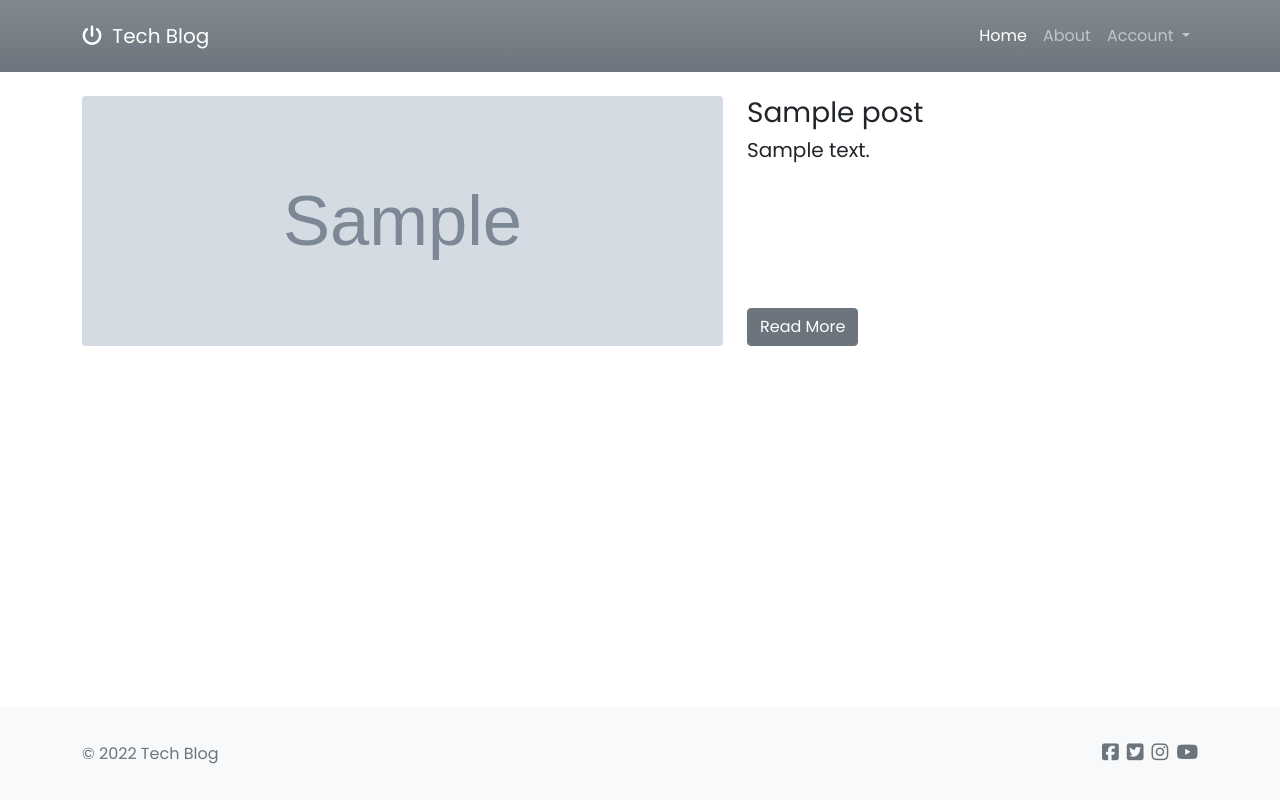
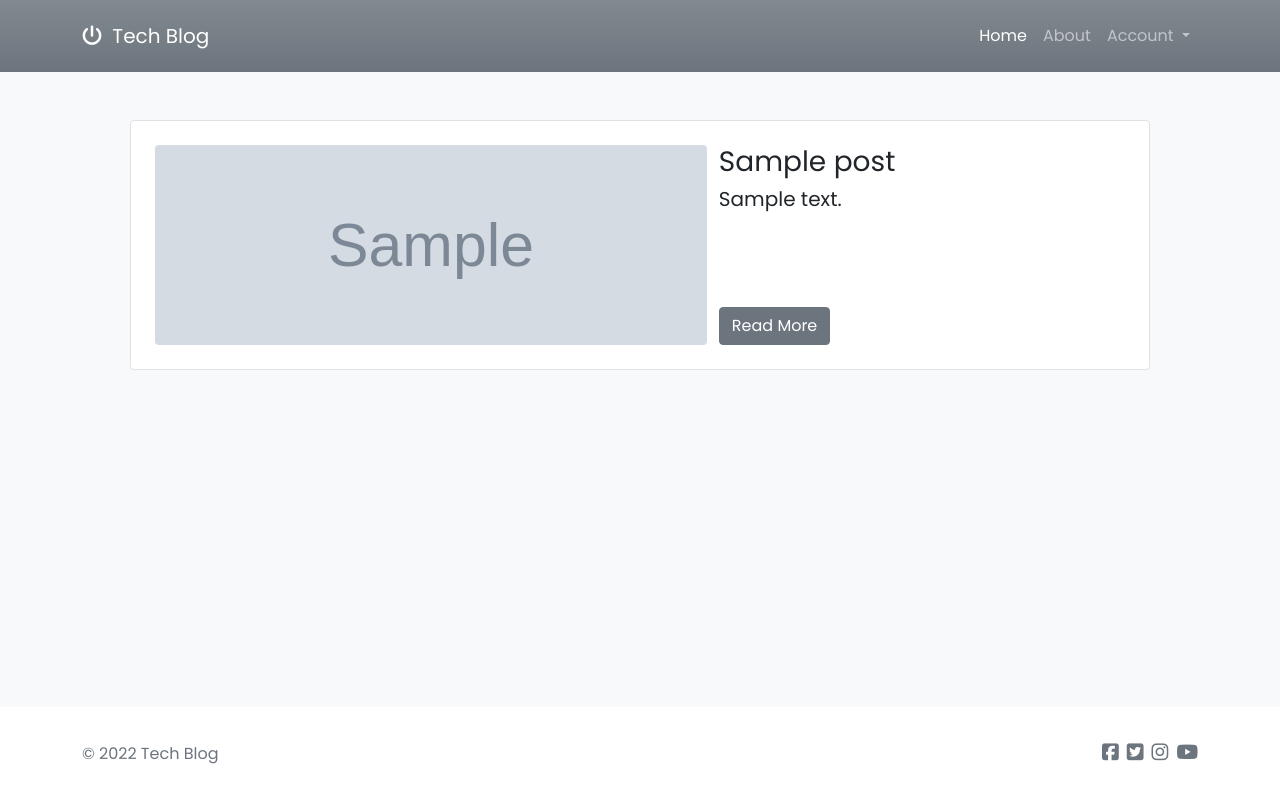
Before and after one commit to LucasBehrendt/tech-blog, a Django app: template blog/templates/blog/post_list.html in a window 1280 px wide. Run offline with Django 3.2, Linux system fonts and the light colour scheme; the template is opened without the code that fills it: most values are stand-ins (such as "Sample title", 1, 10 or a date in 2020); grey boxes marked "Sample" are stand-in pictures; some libraries are stand-ins or nearby versions.

Commit message:
Update blog feed UI

```diff
--- a/blog/templates/blog/post_list.html
+++ b/blog/templates/blog/post_list.html
@@ -1,10 +1,11 @@
 {% extends 'base.html' %}
 {% block content %}
 
-<div class="container my-4">
+<div class="container my-5">
     {% for post in post_list %}
+    <div class="row p-md-4 p-3 mb-5 m-md-5 mx-2 border rounded bg-white">
         <div class="row">
-        <div class="col-md-7">
+            <div class="col-md-7 p-0">
                 <a href="#">
                     {% if "placeholder" in post.image.url %}
                     <!-- Placeholder image source:  https://www.pexels.com/sv-se/foto/teknologi-modern-utrustning-flatlay-325153/-->
@@ -23,13 +24,11 @@
                 <button type="button" class="btn btn-secondary mt-4">Read More</button>
             </div>
         </div>
-    {% if not forloop.last %}
-    <hr>
-    {% endif %}
+    </div>
     {% endfor %}
 
+    {% if is_paginated %}
     <!-- Pagination -->
-    {% if is_paginated %}
     <nav aria-label="Page Navigation">
         <ul class="pagination justify-content-center my-4">
             {% if page_obj.has_previous %}
--- a/static/css/style.css
+++ b/static/css/style.css
@@ -20,7 +20,7 @@
 
 .img-fluid {
     width: 100%;
-    max-height: 250px;
+    max-height: 200px;
     object-fit: cover;
 }
 
--- a/templates/base.html
+++ b/templates/base.html
@@ -18,9 +18,9 @@
 
 </head>
 
-<body class="d-flex flex-column vh-100">
+<body class="d-flex flex-column vh-100 bg-light">
 
-    <header>
+    <!-- <header> -->
         <!-- Navbar -->
         <nav class="navbar navbar-expand-lg navbar-dark bg-secondary bg-gradient static-top">
             <div class="container">
@@ -57,15 +57,15 @@
                 </div>
             </div>
         </nav>
-    </header>
+    <!-- </header> -->
 
-    <main>
+    <main class="bg-light">
         {% block content %}
         {% endblock content %}
     </main>
 
     <!-- Footer -->
-    <footer class="footer mt-auto py-3 bg-light">
+    <footer class="footer mt-auto py-3 bg-white">
         <div class="container">
             <div class="d-flex flex-wrap justify-content-between align-items-center py-3">
                 <div class="col-md-4 d-flex align-items-center">
```
Lines whose indentation alone changed are shown as unchanged.
